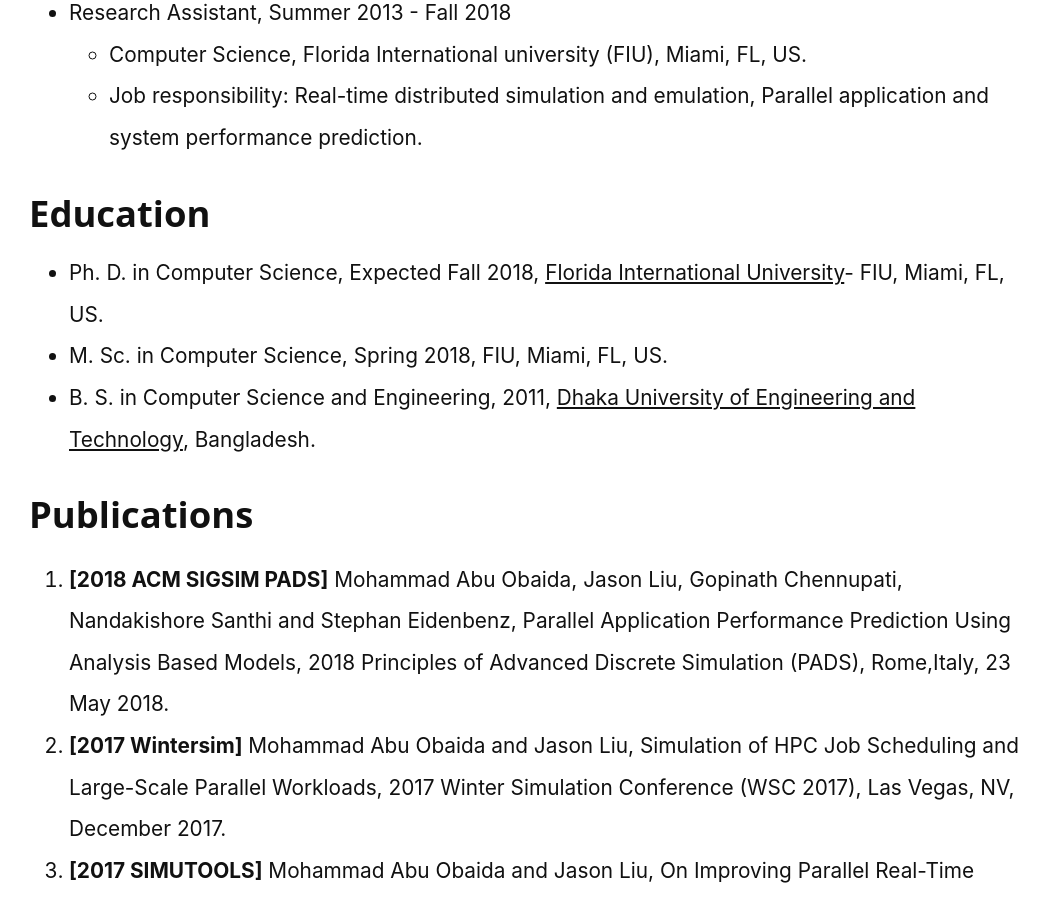
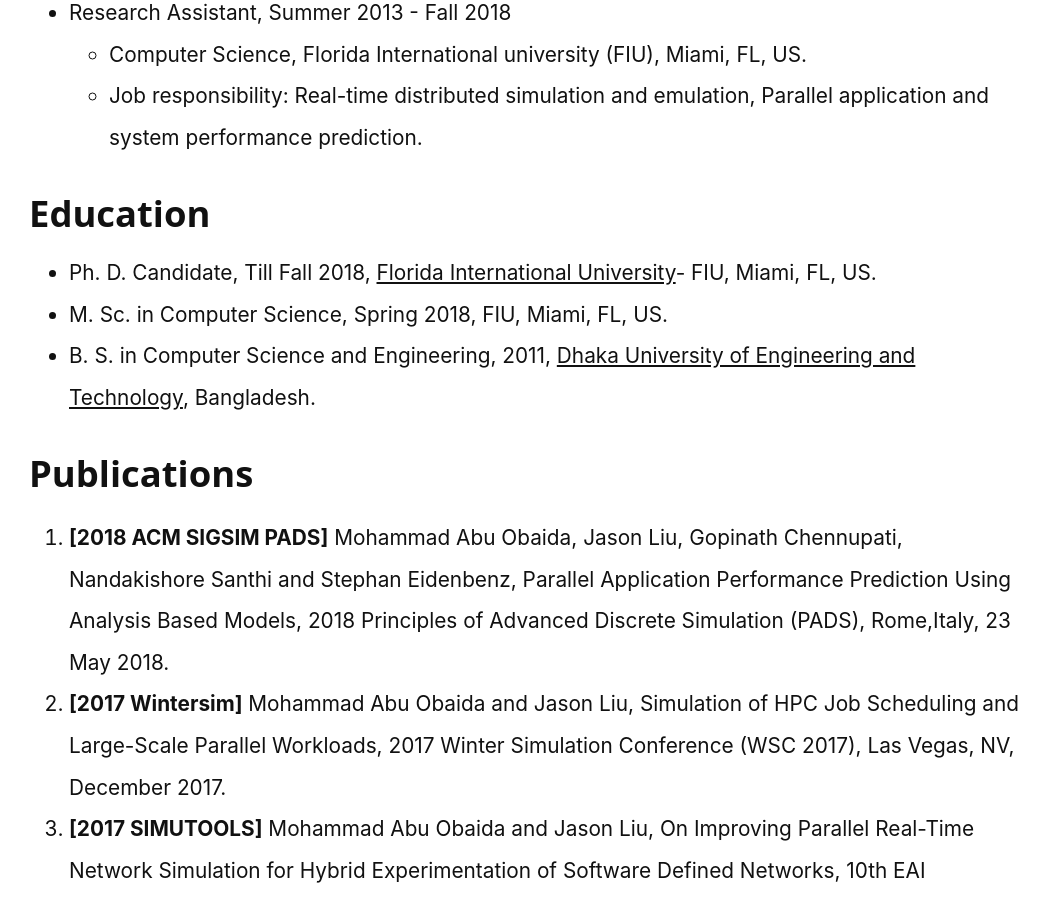
Before and after one commit to summonersRift/summonersrift.github.io, a Jekyll site: the page built from index.html, in a window 1280 px wide and 900 px high, scrolled down 1234 px. Shown: the whole window, without its empty margins (111-1160 px from the left). Built offline with Jekyll 4.4.1, drawn with Linux system fonts in a browser that asks for light colours; nearby versions of some CDN libraries; the list of posts is cut into pages by our own code.

Commit message:
Update index.html

```diff
--- a/index.html
+++ b/index.html
@@ -38,7 +38,7 @@
 
         <h3>Education</h3>
         <ul>
-             <li>Ph. D. in Computer Science, Expected Fall 2018,   <a href="https://www.fiu.edu">Florida International University</a>- FIU, Miami, FL, US.</li>
+             <li>Ph. D. Candidate, Till Fall 2018, <a href="https://www.fiu.edu">Florida International University</a>- FIU, Miami, FL, US.</li>
              <li>M. Sc. in Computer Science, Spring 2018, FIU, Miami, FL, US.</li>
              <li>B. S. in Computer Science and Engineering, 2011, <a href="http://duet.ac.bd">Dhaka University of Engineering and Technology</a>, Bangladesh.</li>
         </ul>
```
